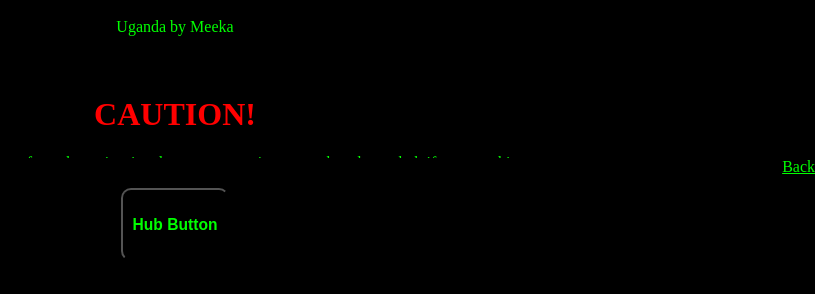
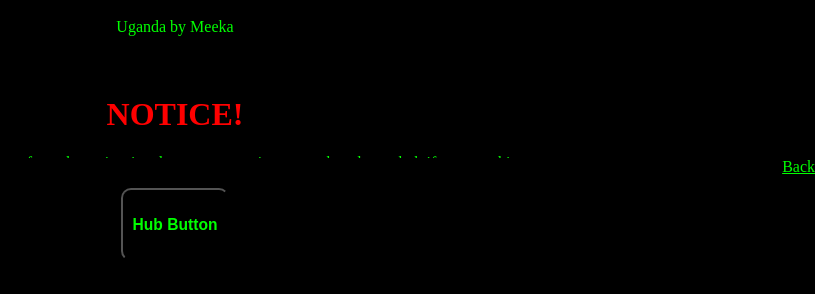
Before and after one commit to LunarTiger/AltspaceVR, a Jekyll site: the page teleportHub/index.html, which Jekyll copies as it is, in a window 1280 px wide. Shown: the part 724-1018 px from the top of the page, without its empty margins (465-1280 px from the left). Built offline with Jekyll 4.4.1, drawn with Linux system fonts in a browser that asks for light colours.

Commit message:
Update index.html

```diff
--- a/teleportHub/index.html
+++ b/teleportHub/index.html
@@ -39,7 +39,7 @@
 			<p><a href="altspace://account.altvr.com/api/spaces/event-855383141190206287" style="text-decoration:none">Uganda by Meeka</a></p>
 		<hr style="height:20px; visibility:hidden;" />
 			<!-- <p><a href="altspace://account.altvr.com/api/spaces/" style="text-decoration:none"></a></p> -->
-		<h1 style="color: #ff0000";>CAUTION!</h1>
+		<h1 style="color: #ff0000";>NOTICE!</h1>
 			<p>You have to refresh the button from the main triangle menu every time go to the teleport hub if you use this.</p>
 			<a href="https://lunartiger.github.io/AltspaceVR/teleportHub/button/"><button type="button" name="Hub Button"><h3>Hub Button</h3></button></a>
 			<!--  onClick="window.location='https://lunartiger.github.io/AltspaceVR/teleportHub/button/'" -->
```
